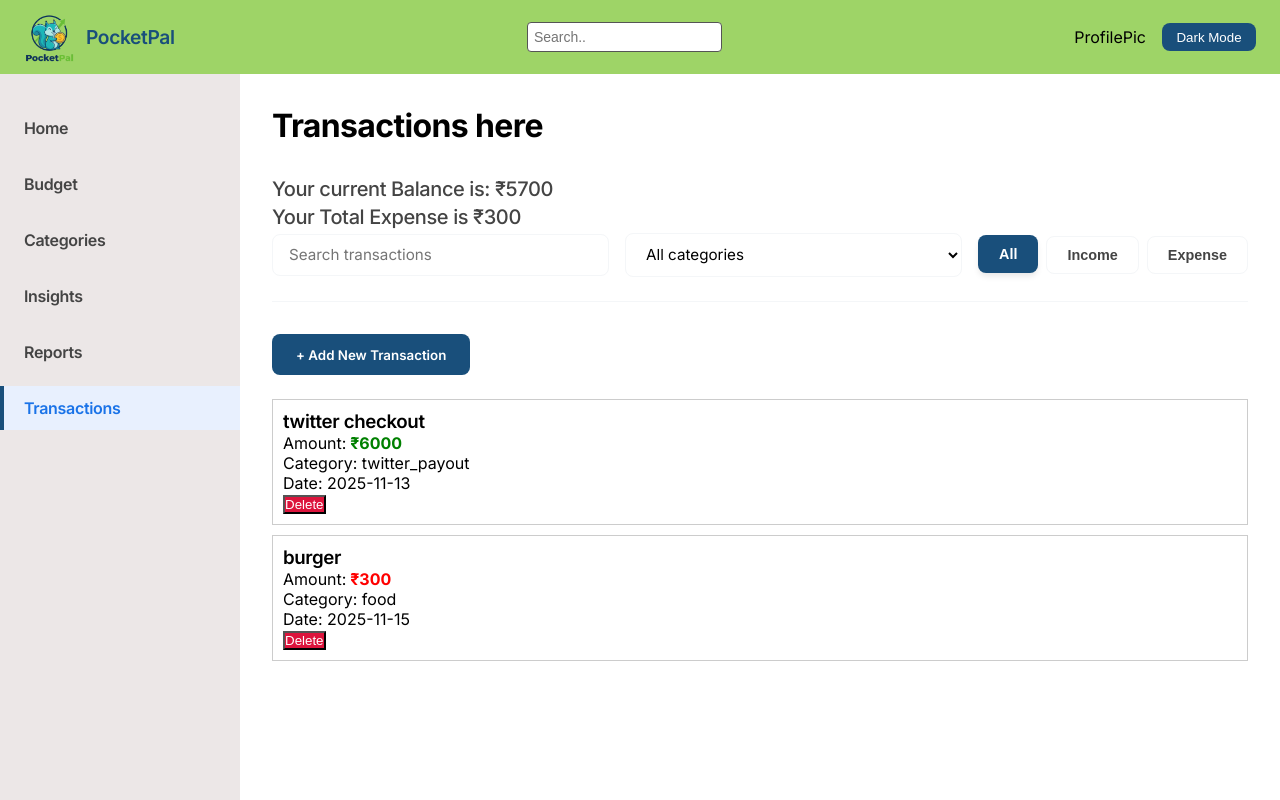
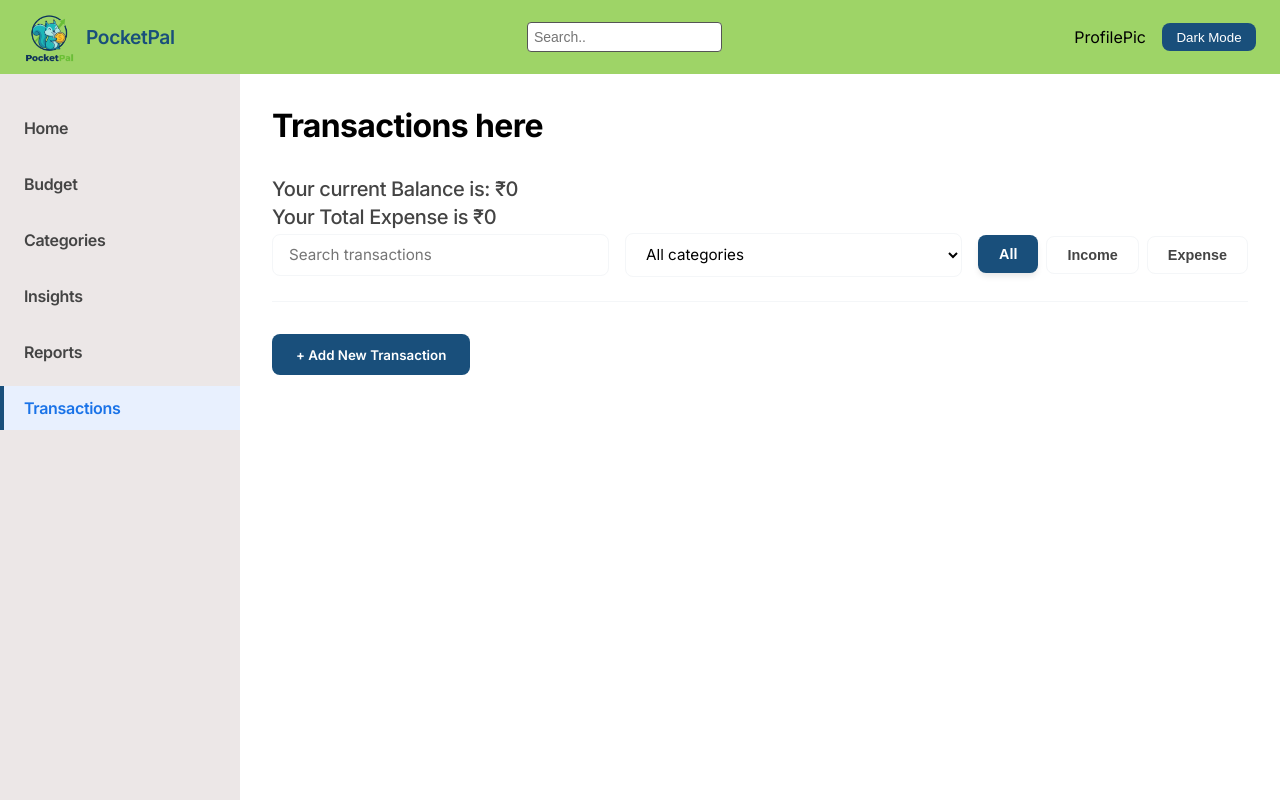
Before and after one commit to shwetakul2005/React_2.0, a React (Vite) app in the folder Personal-Finance/: page /transactions in a window 1280 px wide. Built offline with nearby package versions, Linux system fonts and the light colour scheme.

Commit message:
Fix category_id in transactions

```diff
--- a/Personal-Finance/package.json
+++ b/Personal-Finance/package.json
@@ -10,9 +10,12 @@
     "preview": "vite preview"
   },
   "dependencies": {
+    "@emotion/react": "^11.14.0",
+    "@emotion/styled": "^11.14.1",
     "@heroui/navbar": "^2.2.25",
     "@heroui/system": "^2.4.23",
     "@heroui/theme": "^2.4.23",
+    "@mui/material": "^7.3.6",
     "framer-motion": "^12.23.25",
     "react": "^19.2.1",
     "react-dom": "^19.2.1",
--- a/Personal-Finance/src/components/transactions/TransactionForm.jsx
+++ b/Personal-Finance/src/components/transactions/TransactionForm.jsx
@@ -5,7 +5,7 @@ import './TransactionForm.css'
 const TransactionForm = () => {
     const [amount, setAmount] = useState("")
     const [description, setDescription] = useState("")
-    const [category, setCategory] = useState()
+    const [category_id, setCategoryID] = useState()
     const [date, setDate] = useState()
     const [type, setType] = useState("expense")
 
@@ -24,7 +24,7 @@ const TransactionForm = () => {
             return
         }
 
-        if (!category) {
+        if (!category_id) {
             alert("Please select a category")
             return
         }
@@ -44,7 +44,7 @@ const TransactionForm = () => {
             id: Date.now(),  // Generate unique ID
             amount: Number(amount),  // Convert string to number
             description,
-            category,
+            category_id: Number(category_id),
             date,
             type
         }
@@ -55,7 +55,7 @@ const TransactionForm = () => {
         // Clear form
         setAmount("")
         setDescription("")
-        setCategory("")
+        setCategoryID("")
         setDate("")
         setType("expense")
 
@@ -67,7 +67,7 @@ const TransactionForm = () => {
     }
 
     function onChangeCategory(e) {
-        setCategory(e.target.value);
+        setCategoryID(e.target.value);
     }
     function onChangeDate(e) {
         setDate(e.target.value);
@@ -100,12 +100,12 @@ const TransactionForm = () => {
             <label>enter category:
                 Category:
                 <select
-                    value={category}
-                    onChange={(e) => setCategory(e.target.value)}
+                    value={category_id}
+                    onChange={(e) => setCategoryID(e.target.value)}
                 >
                     <option value="">Select category</option>
                     {categories.map(cat => (
-                        <option key={cat.id} value={cat.name}>
+                        <option key={cat.id} value={cat.id}>
                             {cat.name}
                         </option>
                     ))}
--- a/Personal-Finance/src/components/transactions/TransactionList.jsx
+++ b/Personal-Finance/src/components/transactions/TransactionList.jsx
@@ -6,8 +6,12 @@ import { TransactionItem } from "./TransactionItem";
 
 const TransactionList = (props) => {
     const filtered_transactions = props.transactions;
-    const {deleteTransaction } = useFinance();
+    const {deleteTransaction, categories } = useFinance();
 
+    const cat_name = (cat_id) => {
+        const sele_cat = categories.find(cat => cat.id == cat_id);
+        return sele_cat?.name
+    }
     // const transactions_to_display = filtered_transactions ;
     if (filtered_transactions === null){
         return <p>No transactions yet. Add your first one!</p>
@@ -32,7 +36,7 @@ const TransactionList = (props) => {
                         {` ₹${transaction.amount}`}
                      </span>
                  </p>
-                 <p>Category: {transaction.category}</p>
+                 <p>Category: {cat_name(transaction.category_id)|| "Unknown"}</p>
                  <p>Date: {transaction.date}</p>
                  <button
                      style={{ backgroundColor: 'crimson', color: 'white' }}
--- a/Personal-Finance/src/context/FinanceContext.jsx
+++ b/Personal-Finance/src/context/FinanceContext.jsx
@@ -7,8 +7,8 @@ const FinanceContext = createContext()
 // passing various methods and data
 function FinanceContextProvider({children}){
     const [transactions, setTransactions] = useState([
-        {id: 1, amount:6000, category:'twitter_payout', date:"2025-11-13", description: "twitter checkout", type: "income"},
-        {id: 2, amount:300, category:'food', date:"2025-11-15", description: "burger", type: "expense"}
+        // {id: 1, amount:6000, category_id:1, date:"2025-11-13", description: "twitter checkout", type: "income"},
+        // {id: 2, amount:300, category:1, date:"2025-11-15", description: "burger", type: "expense"}
     ])
     const [categories, setCategories] = useState([
         { id: 1, name: 'Food', color: '#ff6b6b', budgetLimit: 500},
--- a/Personal-Finance/src/pages/Budget.jsx
+++ b/Personal-Finance/src/pages/Budget.jsx
@@ -1,11 +1,19 @@
 // Products.js
 import { useNavigate } from 'react-router-dom';
+import useCategories from '../hooks/useCategories';
 
 const Budget = () => {
    const navigate = useNavigate();
+   const {totalSpent} = useCategories();
    return (
       <div>
         {/* <h1>Budget here</h1>   */}
+        <div className='header-summary-sec'>
+         <div className='total-budget'></div>
+         <div className='total-spent'>{totalSpent}</div>
+         <div className='total-remaining'></div>
+        </div>
+
       </div>
    );
 };
--- a/Personal-Finance/src/pages/Transactions.jsx
+++ b/Personal-Finance/src/pages/Transactions.jsx
@@ -6,6 +6,7 @@ import TransactionForm from '../components/transactions/TransactionForm';
 import './Transactions.css'
 import { useState } from 'react';
 import { useFinance } from '../context/FinanceContext';
+// import { date } from '@mui/x-date-pickers-pro';
 
 
 const Transactions = () => {
@@ -26,7 +27,7 @@ const Transactions = () => {
 
    return (
     <>
-
+        {/* <DateRangePicker /> */}
         <h1 className="transactions-header">Transactions here</h1>
         <div className="balance-stats">
             <h2>Your current Balance is: ₹{balance}</h2>
```
Also changed, not shown: 1 other file (tests, documents, lock files or other folders).
